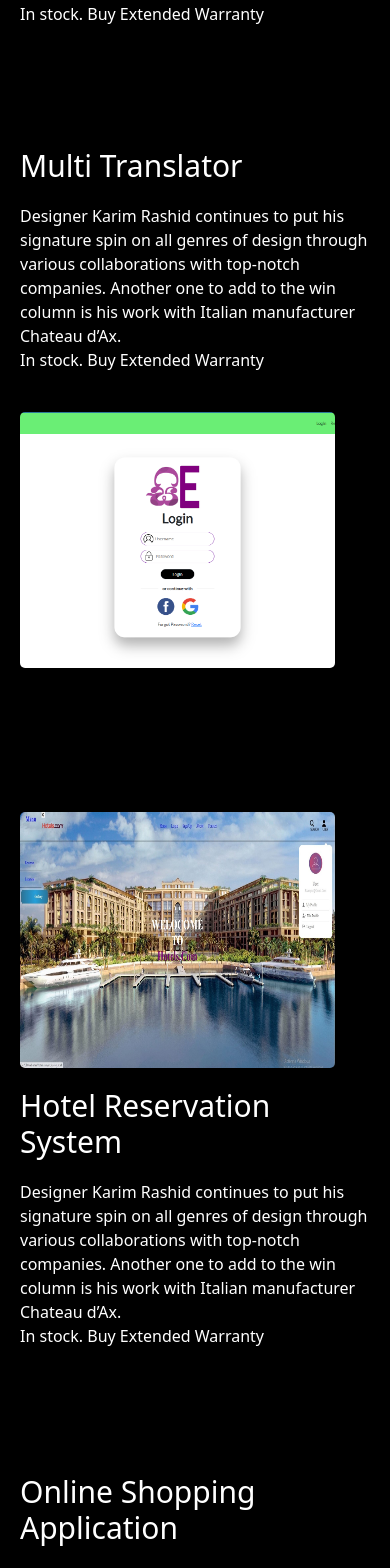
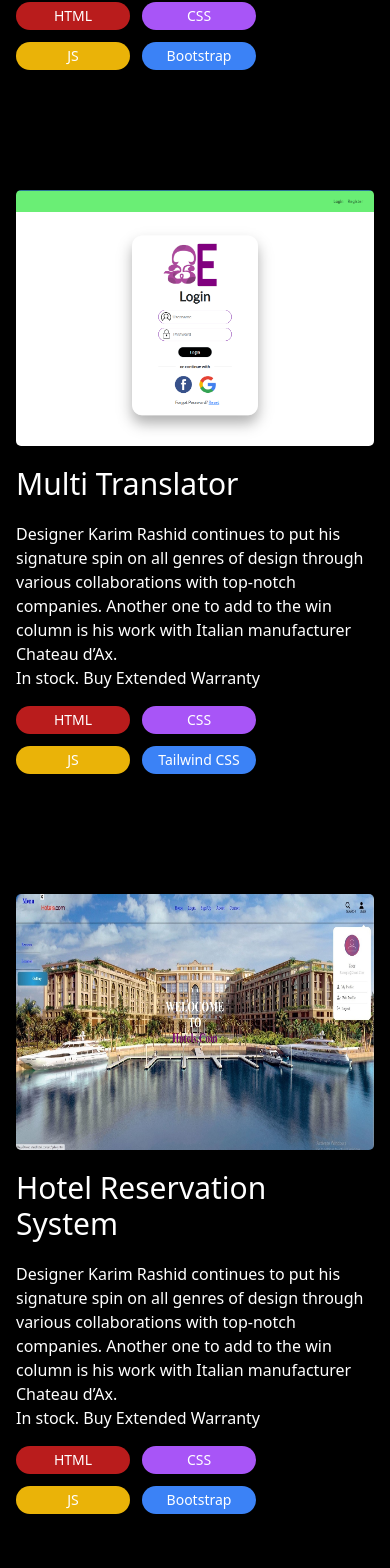
Before and after one commit to Yugantha-Polhengoda/Yugantha-Polhengoda-Portfolio, a Next.js app: page /webDevelopment in a window 390 px wide. Shown: the part 890-2458 px from the top of the page. Built offline with nearby package versions, Linux system fonts and the light colour scheme; a web font is replaced by a local one.

Commit message:
responsive new

```diff
--- a/src/pages/webDevelopment.tsx
+++ b/src/pages/webDevelopment.tsx
@@ -5,7 +5,6 @@
 import Link from 'next/link';
 import Tilt from 'react-parallax-tilt';
 import "../app/globals.css";
-import "./webDevelopment.css";
 
 import Campaign from '/public/Images/Campaign.png';
 import Translator from '/public/Images/Translator.png';
@@ -22,10 +21,127 @@
 
 const webDevelopment = () => {
   return (
-      <div className='bg-black h-full'>
+      <div className='bg-black h-auto'>
         <NavBar />
-        <div className='py-40 h-[360vh] lg:h-[320vh]'>
-        <h4 className="text-center text-5xl pb-10 font-bold">
+
+        <div className='py-40 lg:hidden'>
+          <h4 className="text-center text-5xl pb-10 font-bold">
+                <span className='text-transparent bg-gradient-to-r bg-clip-text from-cyan-500 to-pink-500'>
+                  Web Development
+                </span>
+          </h4>
+
+
+          <div className='grid grid-cols-1 mx-4 text-white py-20'>
+
+            <div className="">
+                  <Image className="img1 h-64 rounded-[5px] object-cover" src={Campaign} alt="Campaign" />
+            </div>
+
+            <div className="right">
+                  <h1 className='text-3xl text-white mt-5 pb-5 lg:mt-0'>Online Cosmetic Store
+                  </h1>
+                  <h2></h2>
+                  <p>Designer Karim Rashid continues to put his signature spin on all genres of design through various collaborations with top-notch companies. Another one to add to the win column is his work with Italian manufacturer Chateau d’Ax.</p>
+                  <p>In stock. <a href="">Buy Extended Warranty</a></p>
+
+                  <div className='grid grid-cols-2 w-60 text-center gap-3 mt-4'>
+                    <p className='bg-red-700 rounded-[20px] text-sm p-1'>HTML</p>
+                    <p className='bg-purple-500 rounded-[20px] text-sm p-1'>CSS</p>
+                    <p className='bg-yellow-500 rounded-[20px] text-sm p-1'>JS</p>
+                    <p className='bg-blue-500 rounded-[20px] text-sm p-1'>Bootstrap</p>
+                  </div>
+            </div>
+
+          </div>
+
+
+          <div className='grid grid-cols-1 py-10 px-4 text-white'>
+
+            <div className="">
+                <Image className="img1 h-64 rounded-[5px] object-cover" src={Translator} alt="Translator" />
+            </div>
+
+            <div className="right">
+                  <h1 className='text-3xl mt-5 pb-5'>Multi Translator
+                  </h1>
+                  <h2></h2>
+                  <p>Designer Karim Rashid continues to put his signature spin on all genres of design through various collaborations with top-notch companies. Another one to add to the win column is his work with Italian manufacturer Chateau d’Ax.</p>
+                  <p>In stock. <a href="">Buy Extended Warranty</a></p>
+
+                  <div className='grid grid-cols-2 w-60 text-center gap-3 mt-4'>
+                    <p className='bg-red-700 rounded-[20px] text-sm p-1'>HTML</p>
+                    <p className='bg-purple-500 rounded-[20px] text-sm p-1'>CSS</p>
+                    <p className='bg-yellow-500 rounded-[20px] text-sm p-1'>JS</p>
+                    <p className='bg-blue-500 rounded-[20px] text-sm p-1'>Tailwind CSS</p>
+                  </div>
+            </div>
+          </div>
+
+
+
+          <div className='grid grid-cols-1 mx-4 text-white py-20'>
+
+            <div className="">
+
+                  <Image className="img1 h-64 rounded-[5px] object-fill" src={Hotels} alt="Hotels" />
+
+            </div>
+
+            <div className="right">
+                  <h1 className='text-3xl text-white mt-5 pb-5'>Hotel Reservation System
+                  </h1>
+                  <h2></h2>
+                  <p>Designer Karim Rashid continues to put his signature spin on all genres of design through various collaborations with top-notch companies. Another one to add to the win column is his work with Italian manufacturer Chateau d’Ax.</p>
+                  <p>In stock. <a href="">Buy Extended Warranty</a></p>
+
+                  <div className='grid grid-cols-2 w-60 text-center gap-3 mt-4'>
+                    <p className='bg-red-700 rounded-[20px] text-sm p-1'>HTML</p>
+                    <p className='bg-purple-500 rounded-[20px] text-sm p-1'>CSS</p>
+                    <p className='bg-yellow-500 rounded-[20px] text-sm p-1'>JS</p>
+                    <p className='bg-blue-500 rounded-[20px] text-sm p-1'>Bootstrap</p>
+                  </div>
+            </div>
+
+          </div>
+
+
+          <div className='grid grid-cols-1 mx-4 text-white py-20'>
+
+            <div className="">
+                  <Image className="img1 h-64 rounded-[5px] object-fill" src={Clothing} alt="Clothing" />
+            </div>
+
+            <div className="right">
+                  <h1 className='text-3xl text-white mt-5 pb-5'>Online Shopping Application
+
+                  </h1>
+                  <h2></h2>
+                  <p>Designer Karim Rashid continues to put his signature spin on all genres of design through various collaborations with top-notch companies. Another one to add to the win column is his work with Italian manufacturer Chateau d’Ax.</p>
+                  <p>In stock. <a href="">Buy Extended Warranty</a></p>
+
+                  <div className='grid grid-cols-2 w-60 text-center gap-3 mt-4'>
+                    <p className='bg-red-700 rounded-[20px] text-sm p-1'>HTML</p>
+                    <p className='bg-purple-500 rounded-[20px] text-sm p-1'>CSS</p>
+                    <p className='bg-yellow-500 rounded-[20px] text-sm p-1'>JS</p>
+                    <p className='bg-blue-500 rounded-[20px] text-sm p-1'>Tailwind CSS</p>
+                  </div>
+            </div>
+          </div>
+
+        </div>
+
+
+
+
+
+
+
+
+
+
+        <div className='py-40 h-[360vh] lg:h-[320vh] hidden lg:block'>
+          <h4 className="text-center text-5xl pb-10 font-bold">
                 <span className='text-transparent bg-gradient-to-r bg-clip-text from-cyan-500 to-pink-500'>
                   Web Development
                 </span>
@@ -46,7 +162,13 @@
                   <h2></h2>
                   <p>Designer Karim Rashid continues to put his signature spin on all genres of design through various collaborations with top-notch companies. Another one to add to the win column is his work with Italian manufacturer Chateau d’Ax.</p>
                   <p>In stock. <a href="">Buy Extended Warranty</a></p>
-                  <p></p>
+
+                  <div className='grid grid-cols-2 w-60 text-center gap-3 mt-4'>
+                    <p className='bg-red-700 rounded-[20px] text-sm p-1'>HTML</p>
+                    <p className='bg-purple-500 rounded-[20px] text-sm p-1'>CSS</p>
+                    <p className='bg-yellow-500 rounded-[20px] text-sm p-1'>JS</p>
+                    <p className='bg-blue-500 rounded-[20px] text-sm p-1'>Bootstrap</p>
+                  </div>
             </div>
 
           </div>
@@ -60,7 +182,13 @@
                   <h2></h2>
                   <p>Designer Karim Rashid continues to put his signature spin on all genres of design through various collaborations with top-notch companies. Another one to add to the win column is his work with Italian manufacturer Chateau d’Ax.</p>
                   <p>In stock. <a href="">Buy Extended Warranty</a></p>
-                  <p></p>
+
+                  <div className='grid grid-cols-2 w-60 text-center gap-3 mt-4'>
+                    <p className='bg-red-700 rounded-[20px] text-sm p-1'>HTML</p>
+                    <p className='bg-purple-500 rounded-[20px] text-sm p-1'>CSS</p>
+                    <p className='bg-yellow-500 rounded-[20px] text-sm p-1'>JS</p>
+                    <p className='bg-blue-500 rounded-[20px] text-sm p-1'>Tailwind CSS</p>
+                  </div>
             </div>
 
 
@@ -88,7 +216,13 @@
                   <h2></h2>
                   <p>Designer Karim Rashid continues to put his signature spin on all genres of design through various collaborations with top-notch companies. Another one to add to the win column is his work with Italian manufacturer Chateau d’Ax.</p>
                   <p>In stock. <a href="">Buy Extended Warranty</a></p>
-                  <p></p>
+
+                  <div className='grid grid-cols-2 w-60 text-center gap-3 mt-4'>
+                    <p className='bg-red-700 rounded-[20px] text-sm p-1'>HTML</p>
+                    <p className='bg-purple-500 rounded-[20px] text-sm p-1'>CSS</p>
+                    <p className='bg-yellow-500 rounded-[20px] text-sm p-1'>JS</p>
+                    <p className='bg-blue-500 rounded-[20px] text-sm p-1'>Bootstrap</p>
+                  </div>
             </div>
 
           </div>
@@ -103,18 +237,21 @@
                   <h2></h2>
                   <p>Designer Karim Rashid continues to put his signature spin on all genres of design through various collaborations with top-notch companies. Another one to add to the win column is his work with Italian manufacturer Chateau d’Ax.</p>
                   <p>In stock. <a href="">Buy Extended Warranty</a></p>
-                  <p></p>
+
+                  <div className='grid grid-cols-2 w-60 text-center gap-3 mt-4'>
+                    <p className='bg-red-700 rounded-[20px] text-sm p-1'>HTML</p>
+                    <p className='bg-purple-500 rounded-[20px] text-sm p-1'>CSS</p>
+                    <p className='bg-yellow-500 rounded-[20px] text-sm p-1'>JS</p>
+                    <p className='bg-blue-500 rounded-[20px] text-sm p-1'>Tailwind CSS</p>
+                  </div>
             </div>
-
 
             <div className="left max-w-[90%]">
 
                   <Image className="img1 h-64 rounded-[5px] object-fill" src={Clothing} alt="Clothing" />
 
             </div>
-
           </div>
-
 
         </div>
 
```
Also changed, not shown: src/pages/webDevelopment.css (deleted, +0 -149 lines).
